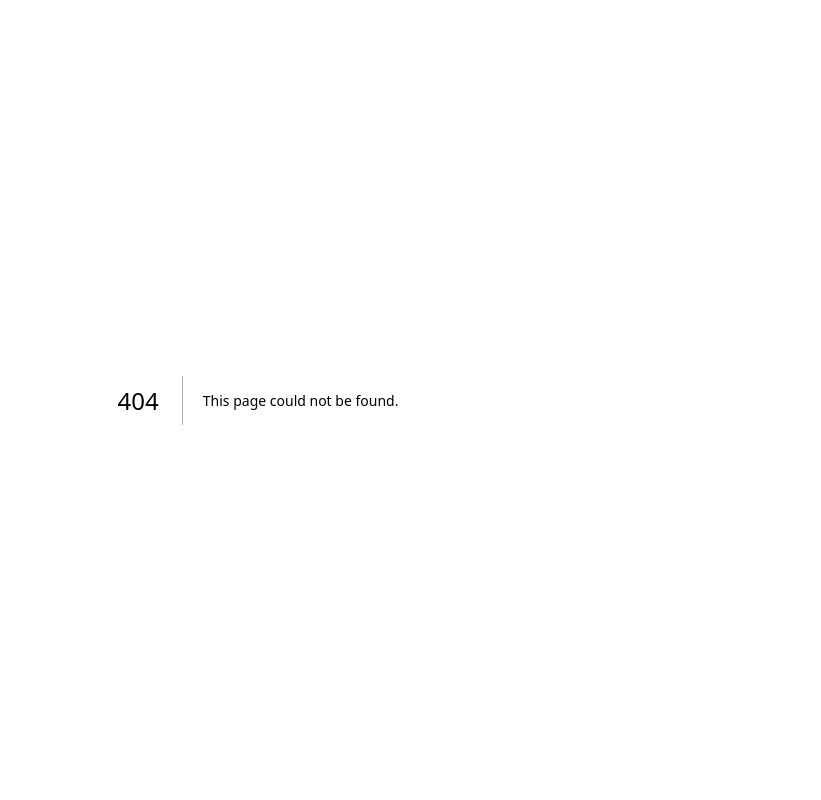
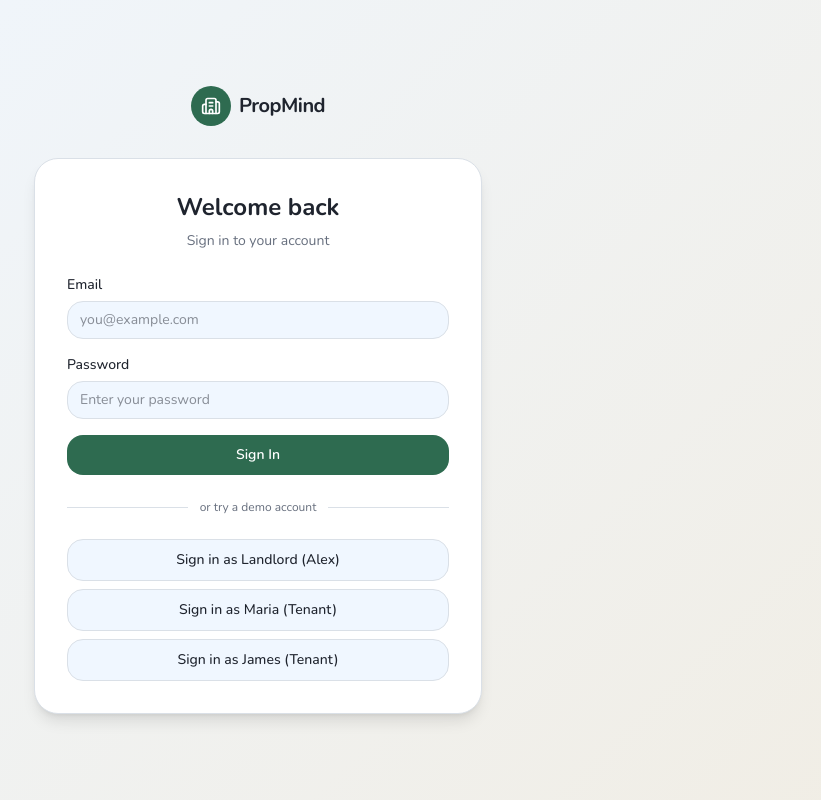
Before and after one commit to shihao-ju/propmind, a Next.js app: page /login in a window 1280 px wide. Before the commit this address had no page. Shown: the whole page, without its empty margins (382-1203 px from the left). Built offline with nearby package versions, Linux system fonts and the light colour scheme.

Commit message:
task-auth-004: Create login page with form and demo shortcut buttons

```diff
--- /dev/null
+++ b/app/(marketing)/login/page.tsx
@@ -0,0 +1,192 @@
+'use client'
+
+import { useState, Suspense } from 'react'
+import { useRouter, useSearchParams } from 'next/navigation'
+import { Building2 } from 'lucide-react'
+import Link from 'next/link'
+
+const DEMO_ACCOUNTS = [
+  {
+    label: 'Sign in as Landlord (Alex)',
+    email: 'landlord@demo.com',
+    password: 'demo123',
+  },
+  {
+    label: 'Sign in as Maria (Tenant)',
+    email: 'maria@demo.com',
+    password: 'demo123',
+  },
+  {
+    label: 'Sign in as James (Tenant)',
+    email: 'james@demo.com',
+    password: 'demo123',
+  },
+]
+
+function LoginForm() {
+  const router = useRouter()
+  const searchParams = useSearchParams()
+  const redirectTo = searchParams.get('redirect')
+
+  const [email, setEmail] = useState('')
+  const [password, setPassword] = useState('')
+  const [error, setError] = useState('')
+  const [loading, setLoading] = useState(false)
+
+  async function handleLogin(loginEmail: string, loginPassword: string) {
+    setError('')
+    setLoading(true)
+
+    try {
+      const res = await fetch('/api/auth/login', {
+        method: 'POST',
+        headers: { 'Content-Type': 'application/json' },
+        body: JSON.stringify({ email: loginEmail, password: loginPassword }),
+      })
+
+      const data = await res.json()
+
+      if (!res.ok) {
+        setError(data.error || 'Login failed')
+        setLoading(false)
+        return
+      }
+
+      // Redirect based on role or redirect param
+      if (redirectTo) {
+        router.push(redirectTo)
+      } else if (data.user.role === 'tenant' && data.user.tenantSlug) {
+        router.push(`/tenant/${data.user.tenantSlug}`)
+      } else {
+        router.push('/dashboard')
+      }
+    } catch {
+      setError('Something went wrong. Please try again.')
+      setLoading(false)
+    }
+  }
+
+  function handleSubmit(e: React.FormEvent) {
+    e.preventDefault()
+    handleLogin(email, password)
+  }
+
+  return (
+    <div className="min-h-screen flex items-center justify-center px-6 py-12">
+      <div className="w-full max-w-md">
+        {/* Logo */}
+        <div className="flex items-center justify-center gap-2 mb-8">
+          <Link href="/" className="flex items-center gap-2">
+            <div className="h-10 w-10 rounded-xl bg-primary flex items-center justify-center">
+              <Building2 className="h-5 w-5 text-white" />
+            </div>
+            <span className="text-xl font-bold tracking-tight">PropMind</span>
+          </Link>
+        </div>
+
+        {/* Card */}
+        <div className="bg-card rounded-2xl shadow-lg border p-8">
+          <h1 className="font-[var(--font-display)] text-2xl font-bold text-center mb-2">
+            Welcome back
+          </h1>
+          <p className="text-sm text-muted-foreground text-center mb-6">
+            Sign in to your account
+          </p>
+
+          {/* Error */}
+          {error && (
+            <div className="mb-4 rounded-lg bg-destructive/10 border border-destructive/20 px-4 py-3 text-sm text-destructive">
+              {error}
+            </div>
+          )}
+
+          {/* Form */}
+          <form onSubmit={handleSubmit} className="space-y-4">
+            <div>
+              <label
+                htmlFor="email"
+                className="block text-sm font-medium mb-1.5"
+              >
+                Email
+              </label>
+              <input
+                id="email"
+                type="email"
+                value={email}
+                onChange={(e) => setEmail(e.target.value)}
+                placeholder="you@example.com"
+                required
+                className="w-full rounded-lg border bg-background px-3 py-2 text-sm outline-none focus:ring-2 focus:ring-primary/30 focus:border-primary transition-colors"
+              />
+            </div>
+            <div>
+              <label
+                htmlFor="password"
+                className="block text-sm font-medium mb-1.5"
+              >
+                Password
+              </label>
+              <input
+                id="password"
+                type="password"
+                value={password}
+                onChange={(e) => setPassword(e.target.value)}
+                placeholder="Enter your password"
+                required
+                className="w-full rounded-lg border bg-background px-3 py-2 text-sm outline-none focus:ring-2 focus:ring-primary/30 focus:border-primary transition-colors"
+              />
+            </div>
+            <button
+              type="submit"
+              disabled={loading}
+              className="w-full rounded-lg bg-primary py-2.5 text-sm font-semibold text-white hover:bg-primary/90 disabled:opacity-50 transition-colors"
+            >
+              {loading ? 'Signing in...' : 'Sign In'}
+            </button>
+          </form>
+
+          {/* Divider */}
+          <div className="relative my-6">
+            <div className="absolute inset-0 flex items-center">
+              <div className="w-full border-t" />
+            </div>
+            <div className="relative flex justify-center text-xs">
+              <span className="bg-card px-3 text-muted-foreground">
+                or try a demo account
+              </span>
+            </div>
+          </div>
+
+          {/* Demo shortcuts */}
+          <div className="space-y-2">
+            {DEMO_ACCOUNTS.map((account) => (
+              <button
+                key={account.email}
+                type="button"
+                disabled={loading}
+                onClick={() => handleLogin(account.email, account.password)}
+                className="w-full rounded-lg border bg-background py-2.5 text-sm font-medium hover:bg-muted disabled:opacity-50 transition-colors"
+              >
+                {account.label}
+              </button>
+            ))}
+          </div>
+        </div>
+      </div>
+    </div>
+  )
+}
+
+export default function LoginPage() {
+  return (
+    <Suspense
+      fallback={
+        <div className="min-h-screen flex items-center justify-center">
+          <div className="h-8 w-8 animate-spin rounded-full border-4 border-primary border-t-transparent" />
+        </div>
+      }
+    >
+      <LoginForm />
+    </Suspense>
+  )
+}
--- a/claude-task.json
+++ b/claude-task.json
@@ -271,7 +271,7 @@
         "Wrap useSearchParams in Suspense boundary",
         "POST to /api/auth/login, handle response"
       ],
-      "passes": false
+      "passes": true
     },
     {
       "id": "auth-005",
```
